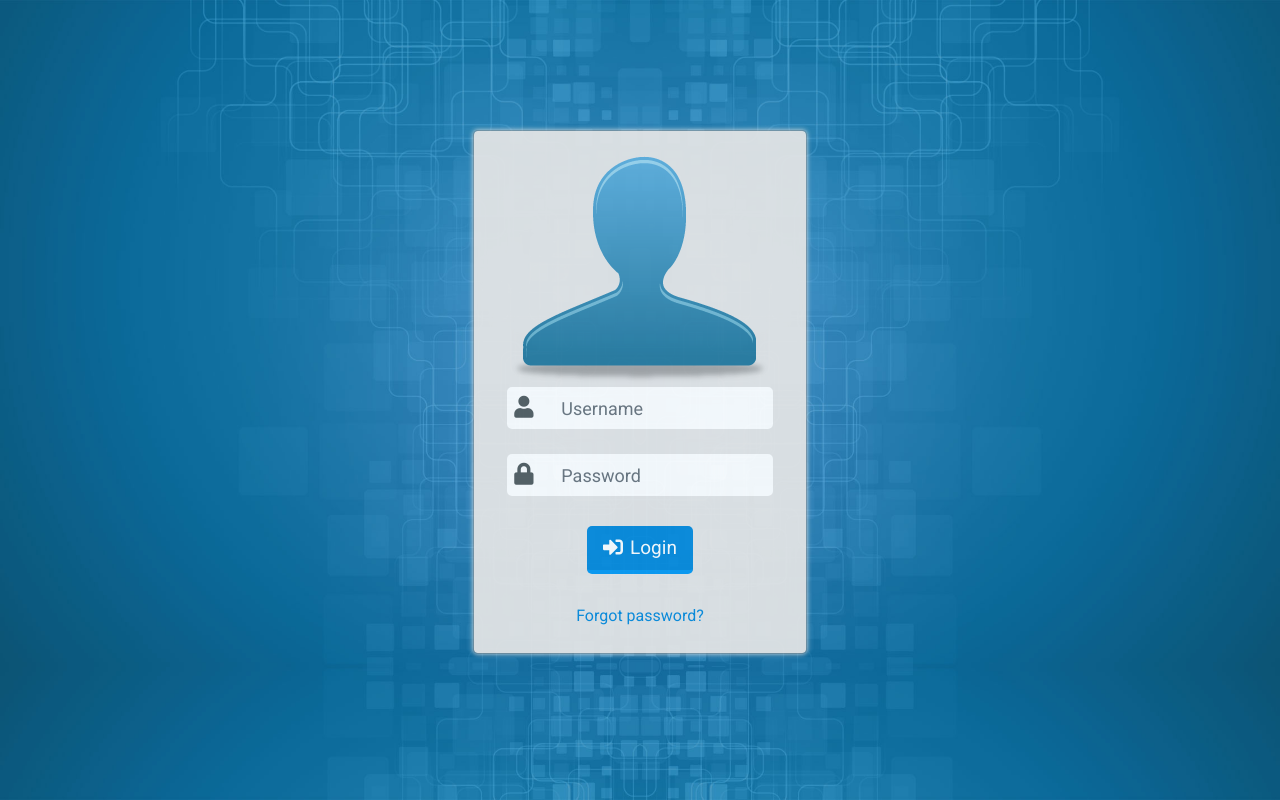
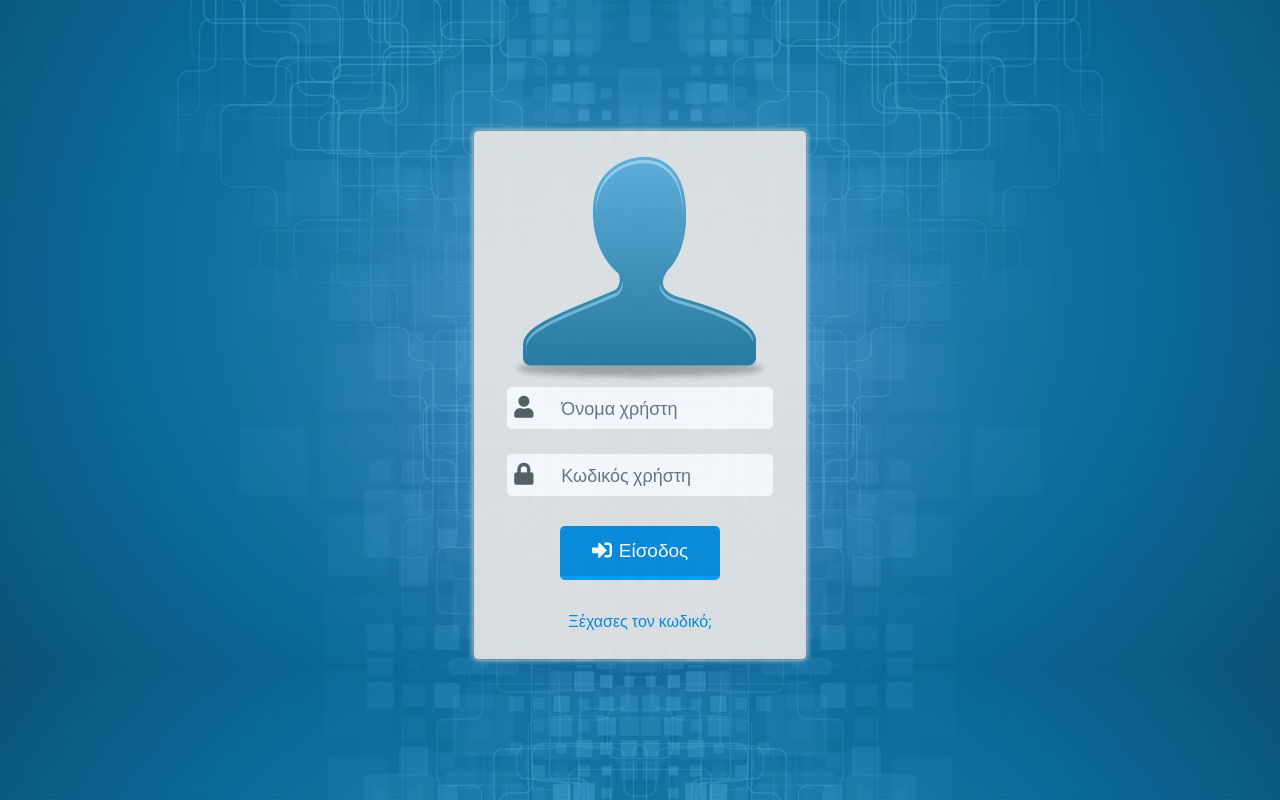
Before and after one commit to BestitzanosDimitris/html, a plain HTML site: page Login/login.html in a window 1280 px wide. Drawn offline with nearby package versions, Linux system fonts and the light colour scheme.

Commit message:
Login(greek)

```diff
--- a/Login/login.html
+++ b/Login/login.html
@@ -19,15 +19,15 @@
                 </div>
                 <form class="col-12">
                     <div class="form-group">
-                        <input type="text" class="form-control" placeholder="Username">
+                        <input type="text" class="form-control" placeholder="Όνομα χρήστη">
                     </div>
                     <div class="form-group">
-                        <input type="password" class="form-control" placeholder="Password">
+                        <input type="password" class="form-control" placeholder="Κωδικός χρήστη">
                     </div>
-                    <button type="submit" class="btn"><i class="fas fa-sign-in-alt"></i>Login</button>
+                    <button type="submit" class="btn"><i class="fas fa-sign-in-alt"></i>Είσοδος</button>
                 </form>
                 <div class="col-12 forgot">
-                    <a href="#">Forgot password?</a>
+                    <a href="#">Ξέχασες τον κωδικό;</a>
                 </div>
             </div><!---END--->
         </div>
--- a/Login/style.css
+++ b/Login/style.css
@@ -39,14 +39,14 @@ body {
     content: "\f023";
 }
 button{
-    width: 40%;
+    width: 60%;
     margin: 5px 0 25px;
 }
 .btn{
     background-color: #098bdc;
     color: #fff;
     font-size: 19px;
-    padding: 7px 14px;
+    padding: 10px 20px;
     border-radius: 5px;
     border-bottom: 4px solid #0a9bf5;
 }
```
Also changed, not shown: Schedule/img/logo2.jpg (renamed from Schedule/img/logo.jpg), maldives-beach.jpg (deleted).
